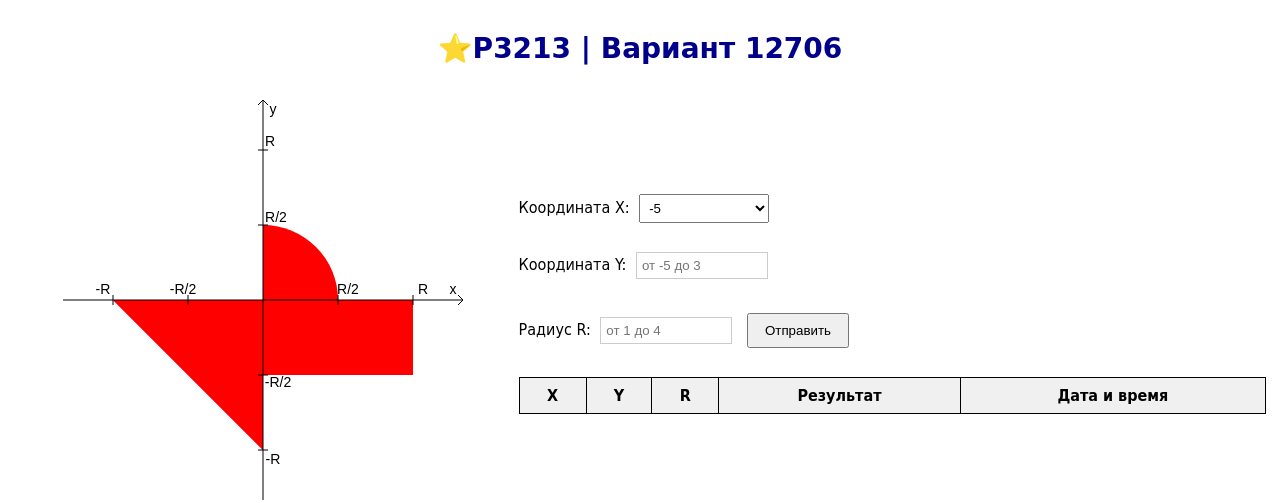
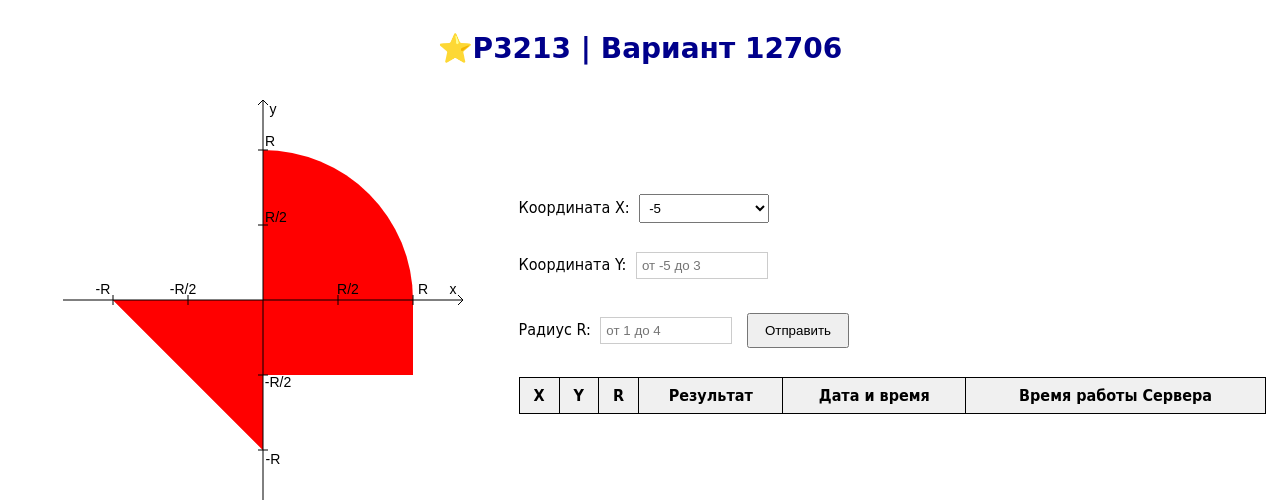
Before and after one commit to Dah228/web_lab_1, a plain HTML site: page index.html in a window 1280 px wide. Shown: the part 101-604 px from the top of the page. Drawn offline with Linux system fonts and the light colour scheme; no server answers.

Commit message:
Хранит историю в .json 2) на сервер отображается время работы сервера: надо подписать этот столбец перерисован канвас, чтобы четверть круга стала радиусом r, а не r/2

```diff
--- a/index.html
+++ b/index.html
@@ -147,6 +147,7 @@
                     <th>R</th>
                     <th>Результат</th>
                     <th>Дата и время</th>
+                    <th>Время работы Сервера</th>
                 </tr>
                 </thead>
                 <tbody id="results-body"></tbody>
--- a/logic.js
+++ b/logic.js
@@ -22,7 +22,7 @@ ctx.fill();
 ctx.beginPath();
 ctx.moveTo(200, 200);
 ctx.lineTo(200, 125);
-ctx.arc(200, 200, 75, -Math.PI / 2, 0);
+ctx.arc(200, 200, 150, -Math.PI / 2, 0);
 ctx.closePath();
 ctx.fill();
 
```
